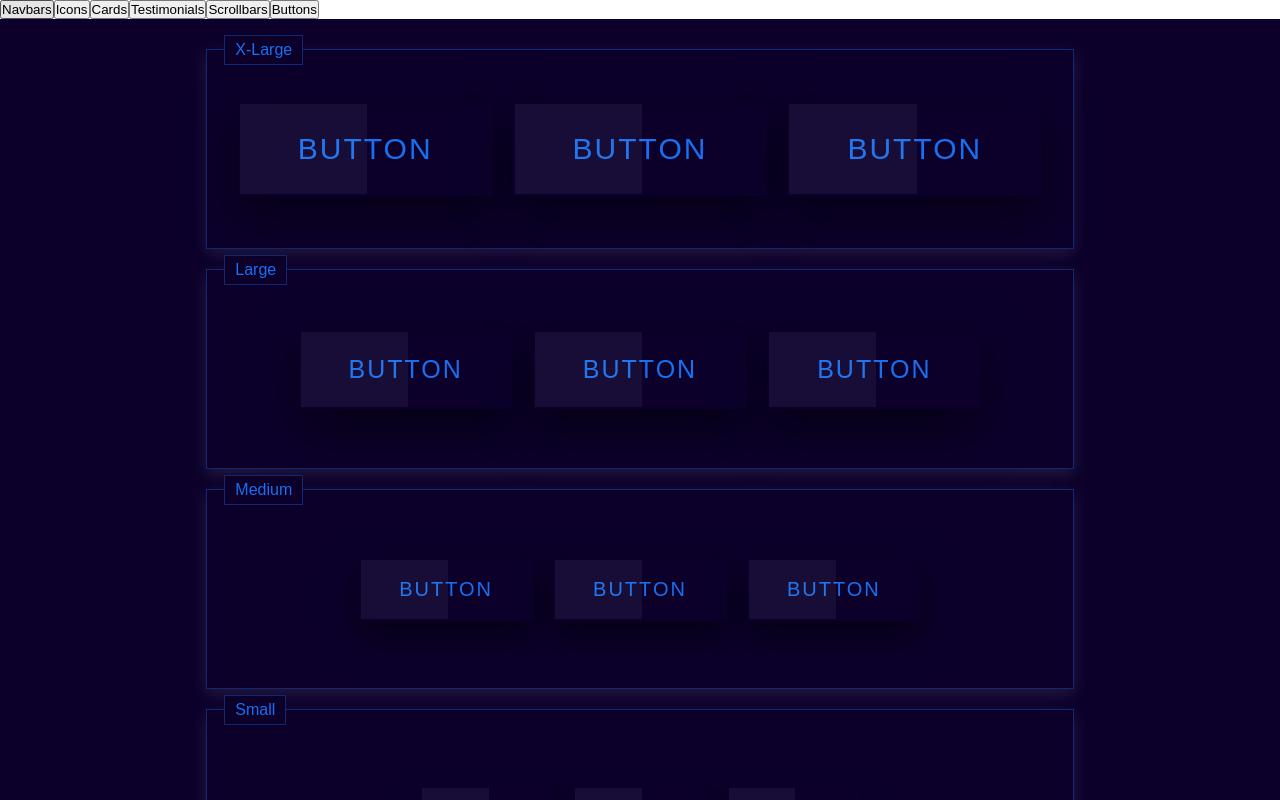
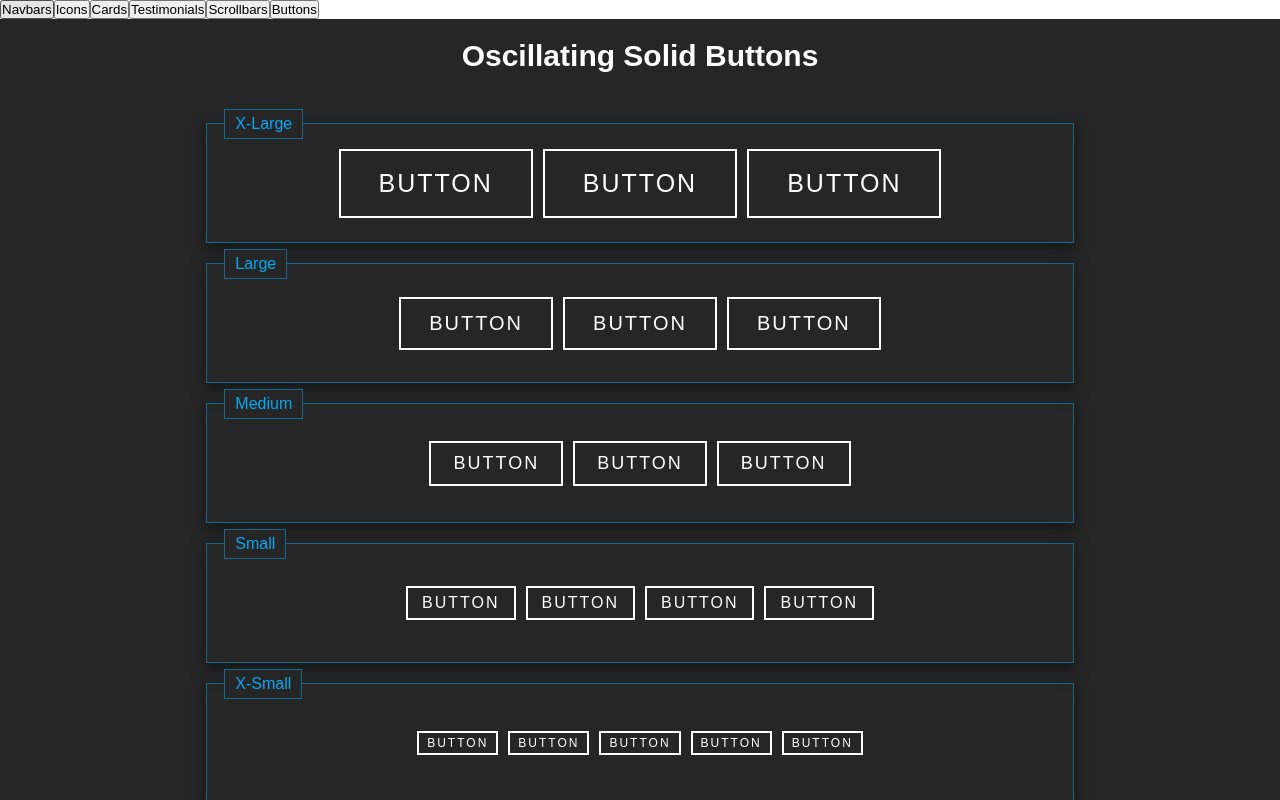
Before and after one commit to ricky-bruner/WebpageDemos, a React (Create React App) app: page / in a window 1280 px wide. Both pictures are taken after a click on the button "Buttons". Shown: the top 800 px of the page. Built offline with nearby package versions, Linux system fonts and the light colour scheme.

Commit message:
updated content to amtch newer demos

```diff
--- a/src/components/buttons/ButtonDemos.js
+++ b/src/components/buttons/ButtonDemos.js
@@ -3,6 +3,8 @@ import MiddleOutButtonDemo from './MiddleOutButtonDemo';
 import CodeWindow from '../codewindows/CodeWindow';
 import "./buttons.css";
 import ShootingBorderButtonDemo from './ShootingBorderButtonDemo';
+import AnimatedOutlineButtonDemo from './AnimatedOutlineButtonDemo';
+import OscillatingSolidButtonDemo from './OscillatingSolidButtonDemo';
 
 export default class ButtonDemos extends Component {
     state = {}
@@ -10,6 +12,10 @@ export default class ButtonDemos extends Component {
     render(){
         return (
             <div className="button-demos-body">
+                <OscillatingSolidButtonDemo />
+                <CodeWindow html=".oscillating-solid-button-demo" />
+                <AnimatedOutlineButtonDemo />
+                <CodeWindow html=".animated-outline-button-demo" />
                 <ShootingBorderButtonDemo />
                 <CodeWindow html=".shooting-border-button-demo" />
                 <MiddleOutButtonDemo />
--- a/src/components/buttons/MiddleOutButtonDemo.js
+++ b/src/components/buttons/MiddleOutButtonDemo.js
@@ -8,6 +8,11 @@ export default class MiddleOutButtonDemo extends Component {
             <div id="middle-out-button-demo" className="middle-out-button-demo">
                 <h2>Middle Out Buttons</h2>
                 <div className="container">
+                    <div className="button-container" data-text="X-Large">
+                        <a href="middle-out-button-demo" className="middle-out-button xlg">Button</a>
+                        <a href="middle-out-button-demo" className="middle-out-button xlg">Button</a>
+                        <a href="middle-out-button-demo" className="middle-out-button xlg">Button</a>
+                    </div>
                     <div className="button-container" data-text="Large">
                         <a href="middle-out-button-demo" className="middle-out-button lg">Button</a>
                         <a href="middle-out-button-demo" className="middle-out-button lg">Button</a>
@@ -22,16 +27,14 @@ export default class MiddleOutButtonDemo extends Component {
                         <a href="middle-out-button-demo" className="middle-out-button sm">Button</a>
                         <a href="middle-out-button-demo" className="middle-out-button sm">Button</a>
                         <a href="middle-out-button-demo" className="middle-out-button sm">Button</a>
+                        <a href="middle-out-button-demo" className="middle-out-button sm">Button</a>
                     </div>
                     <div className="button-container" data-text="X-Small">
                         <a href="middle-out-button-demo" className="middle-out-button xs">Button</a>
                         <a href="middle-out-button-demo" className="middle-out-button xs">Button</a>
                         <a href="middle-out-button-demo" className="middle-out-button xs">Button</a>
-                    </div>
-                    <div className="button-container" data-text="X-Large">
-                        <a href="middle-out-button-demo" className="middle-out-button xlg">Button</a>
-                        <a href="middle-out-button-demo" className="middle-out-button xlg">Button</a>
-                        <a href="middle-out-button-demo" className="middle-out-button xlg">Button</a>
+                        <a href="middle-out-button-demo" className="middle-out-button xs">Button</a>
+                        <a href="middle-out-button-demo" className="middle-out-button xs">Button</a>
                     </div>
                 </div>
             </div>
--- a/src/components/buttons/ShootingBorderButtonDemo.js
+++ b/src/components/buttons/ShootingBorderButtonDemo.js
@@ -6,6 +6,7 @@ export default class ShootingBorderButtonDemo extends Component {
     render(){
         return (
             <div id="shooting-border-button-demo" className="shooting-border-button-demo">
+                <h2>Shooting Border Buttons</h2>
                 <div className="container">
                     <div className="button-container" data-text="X-Large">
                         <a href="shooting-border-button-demo" className="shooting-border-button xlg">
@@ -98,8 +99,29 @@ export default class ShootingBorderButtonDemo extends Component {
                             <span></span>
                             Button
                         </a>
+                        <a href="shooting-border-button-demo" className="shooting-border-button sm">
+                            <span></span>
+                            <span></span>
+                            <span></span>
+                            <span></span>
+                            Button
+                        </a>
                     </div>
                     <div className="button-container" data-text="X-Small">
+                        <a href="shooting-border-button-demo" className="shooting-border-button xs">
+                            <span></span>
+                            <span></span>
+                            <span></span>
+                            <span></span>
+                            Button
+                        </a>
+                        <a href="shooting-border-button-demo" className="shooting-border-button xs">
+                            <span></span>
+                            <span></span>
+                            <span></span>
+                            <span></span>
+                            Button
+                        </a>
                         <a href="shooting-border-button-demo" className="shooting-border-button xs">
                             <span></span>
                             <span></span>
```
